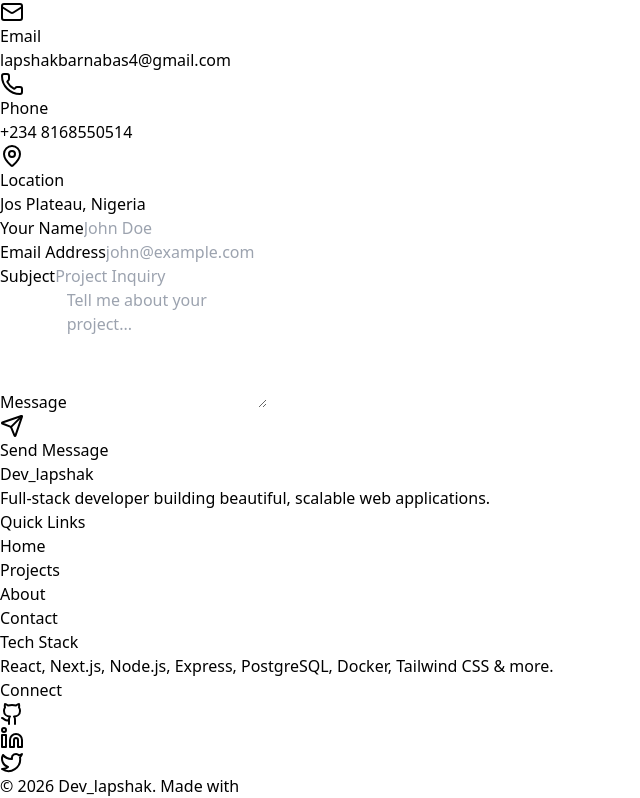
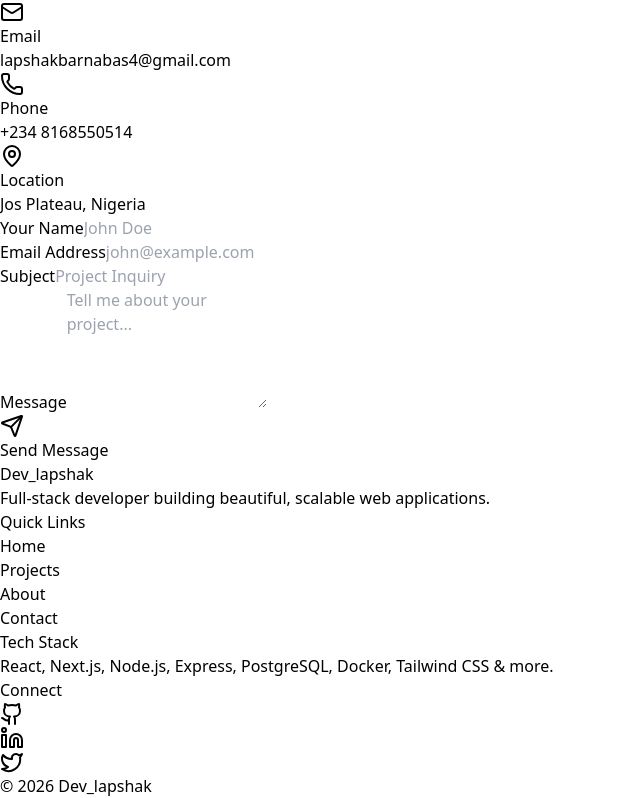
Before and after one commit to primexk5/Dev_lapshak, a React (Vite) app: page / in a window 1280 px wide. Shown: the part 4894-5692 px from the top of the page, without its empty margins (0-640 px from the left). Built offline with nearby package versions, Linux system fonts and the light colour scheme.

Commit message:
chore: its nice

```diff
--- a/src/molecules/Footer.jsx
+++ b/src/molecules/Footer.jsx
@@ -83,7 +83,7 @@ const Footer = () => {
         <div className='border-t border-white/10 py-8'>
           <div className='flex flex-col md:flex-row justify-between items-center gap-4'>
             <p className='text-sm text-gray-500 flex items-center gap-1'>
-              © {currentYear} Dev_lapshak. Made with
+              © {currentYear} Dev_lapshak
             </p>
           </div>
         </div>
```
